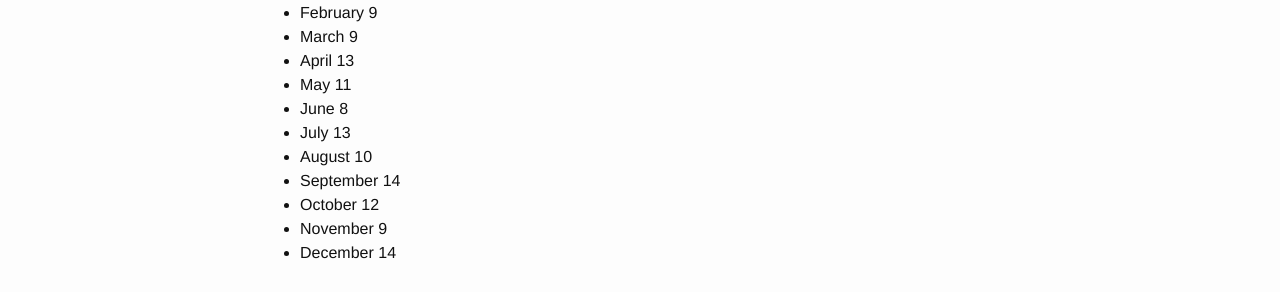
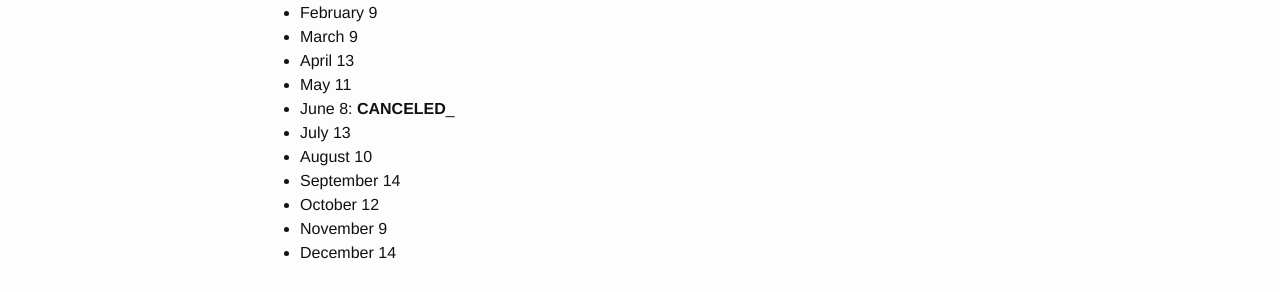
Before and after one commit to paircolumbus/paircolumbus.github.io, a Jekyll site: the page built from pages/schedule.md, in a window 1280 px wide. Shown: the part 421-713 px from the top of the page. Built offline with Jekyll 4.4.1, drawn with Linux system fonts in a browser that asks for light colours; comment, search, counter and statistics services are not loaded.

Commit message:
update schedule

```diff
--- a/pages/schedule.md
+++ b/pages/schedule.md
@@ -15,7 +15,7 @@ For updates and other information, sign up for [our email list](http://paircolum
 - March 9
 - April 13
 - May 11
-- June 8
+- June 8: __CANCELED___
 - July 13
 - August 10
 - September 14
```
